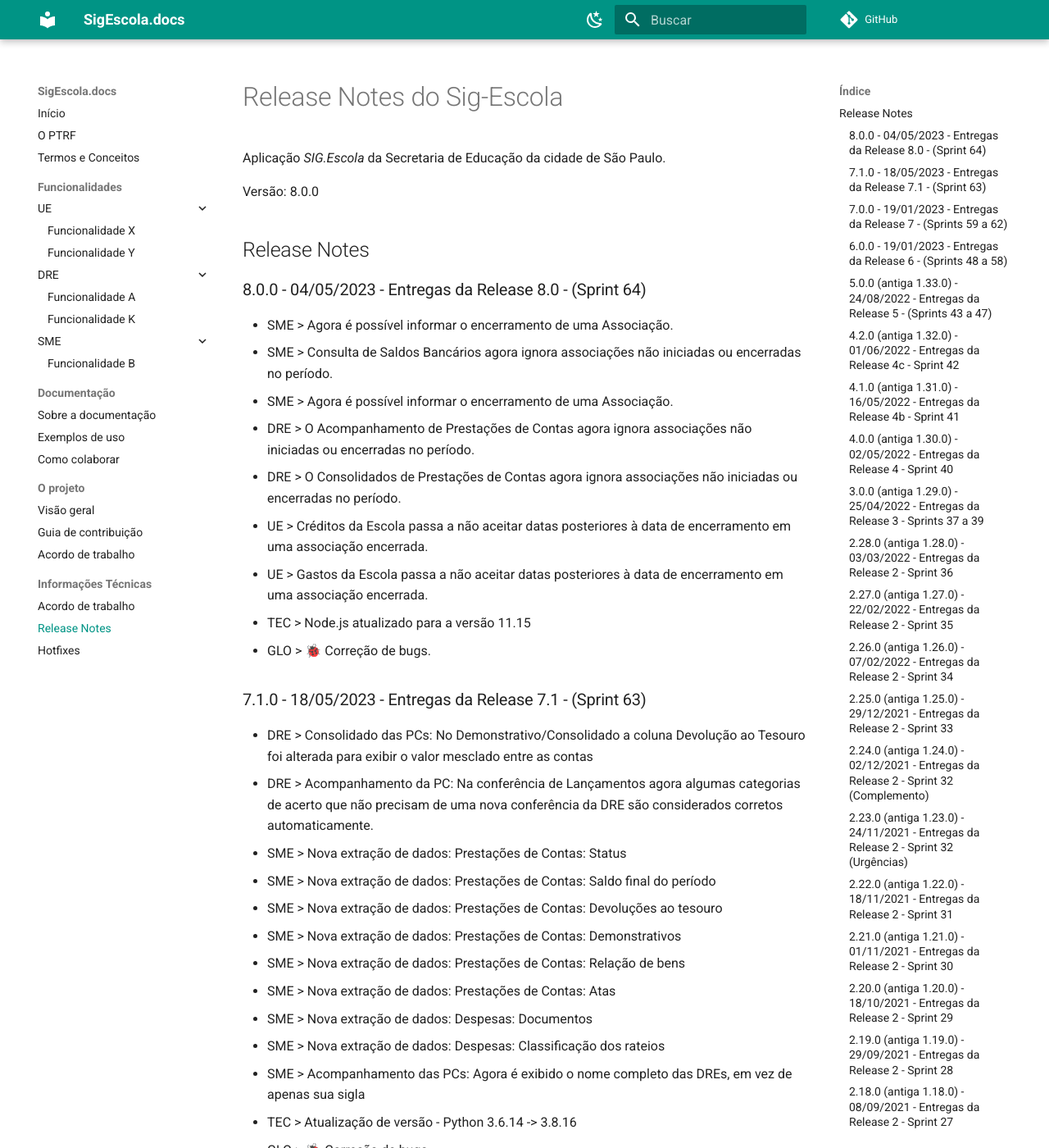
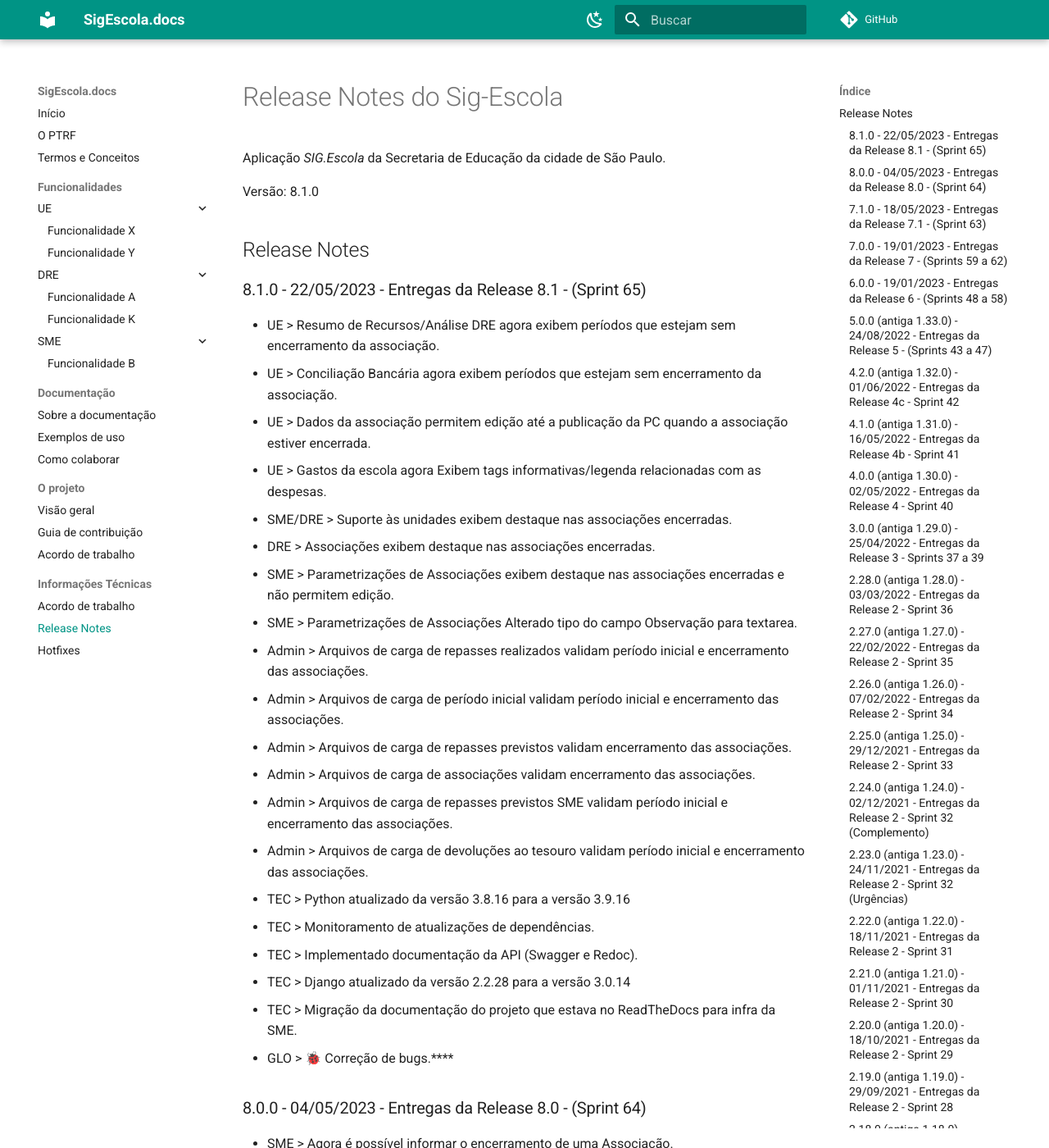
Before and after one commit to prefeiturasp/SME-PTRF-Docs, an MkDocs documentation site: the page built from docs/projeto/release_notes.md, in a window 1280 px wide and 1400 px high. Shown: the whole window at 82% size. Built offline with MkDocs 1.6.1 and Material for MkDocs 9.7.7, drawn with Linux system fonts in a browser that asks for light colours; comment, search, counter and statistics services are not loaded.

Commit message:
Update release_notes.md

```diff
--- a/docs/projeto/release_notes.md
+++ b/docs/projeto/release_notes.md
@@ -2,9 +2,31 @@
 
 Aplicação *SIG.Escola* da Secretaria de Educação da cidade de São Paulo.
 
-Versão: 8.0.0
+Versão: 8.1.0
 
 ## Release Notes
+
+### 8.1.0 - 22/05/2023 - Entregas da Release 8.1 - (Sprint 65)
+* UE > Resumo de Recursos/Análise DRE agora exibem períodos que estejam sem encerramento da associação.
+* UE > Conciliação Bancária agora exibem períodos que estejam sem encerramento da associação.
+* UE > Dados da associação permitem edição até a publicação da PC quando a associação estiver encerrada.
+* UE > Gastos da escola agora Exibem tags informativas/legenda relacionadas com as despesas.
+* SME/DRE > Suporte às unidades exibem destaque nas associações encerradas.
+* DRE > Associações exibem destaque nas associações encerradas.
+* SME > Parametrizações de Associações exibem destaque nas associações encerradas e não permitem edição.
+* SME > Parametrizações de Associações Alterado tipo do campo Observação para textarea.
+* Admin > Arquivos de carga de repasses realizados validam período inicial e encerramento das associações.
+* Admin > Arquivos de carga de período inicial validam período inicial e encerramento das associações.
+* Admin > Arquivos de carga de repasses previstos validam encerramento das associações.
+* Admin > Arquivos de carga de associações validam encerramento das associações.
+* Admin > Arquivos de carga de repasses previstos SME validam período inicial e encerramento das associações.
+* Admin > Arquivos de carga de devoluções ao tesouro validam período inicial e encerramento das associações.
+* TEC > Python atualizado da versão 3.8.16 para a versão 3.9.16
+* TEC > Monitoramento de atualizações de dependências.
+* TEC > Implementado documentação da API (Swagger e Redoc).
+* TEC > Django atualizado da versão 2.2.28 para a versão 3.0.14
+* TEC > Migração da documentação do projeto que estava no ReadTheDocs para infra da SME.
+* GLO > 🐞 Correção de bugs.****
 
 ### 8.0.0 - 04/05/2023 - Entregas da Release 8.0 - (Sprint 64)
 * SME > Agora é possível informar o encerramento de uma Associação.
```
